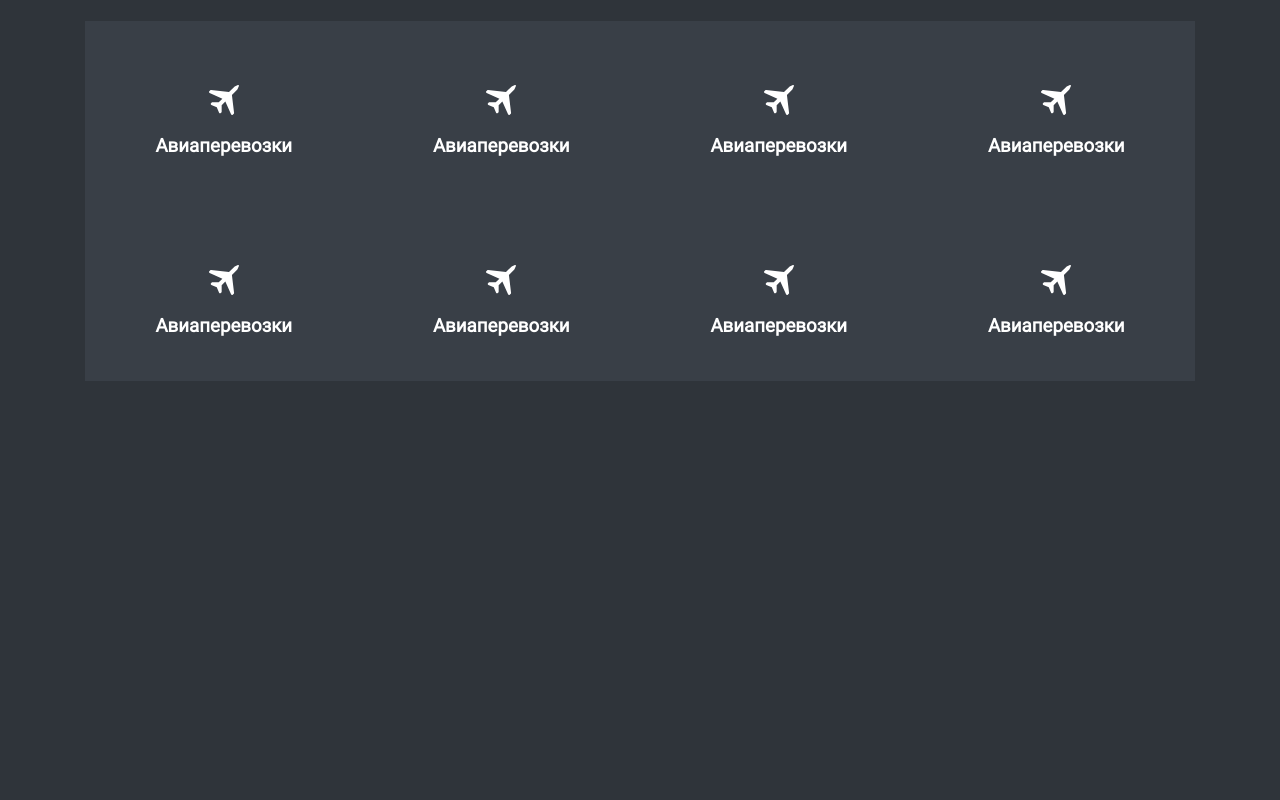
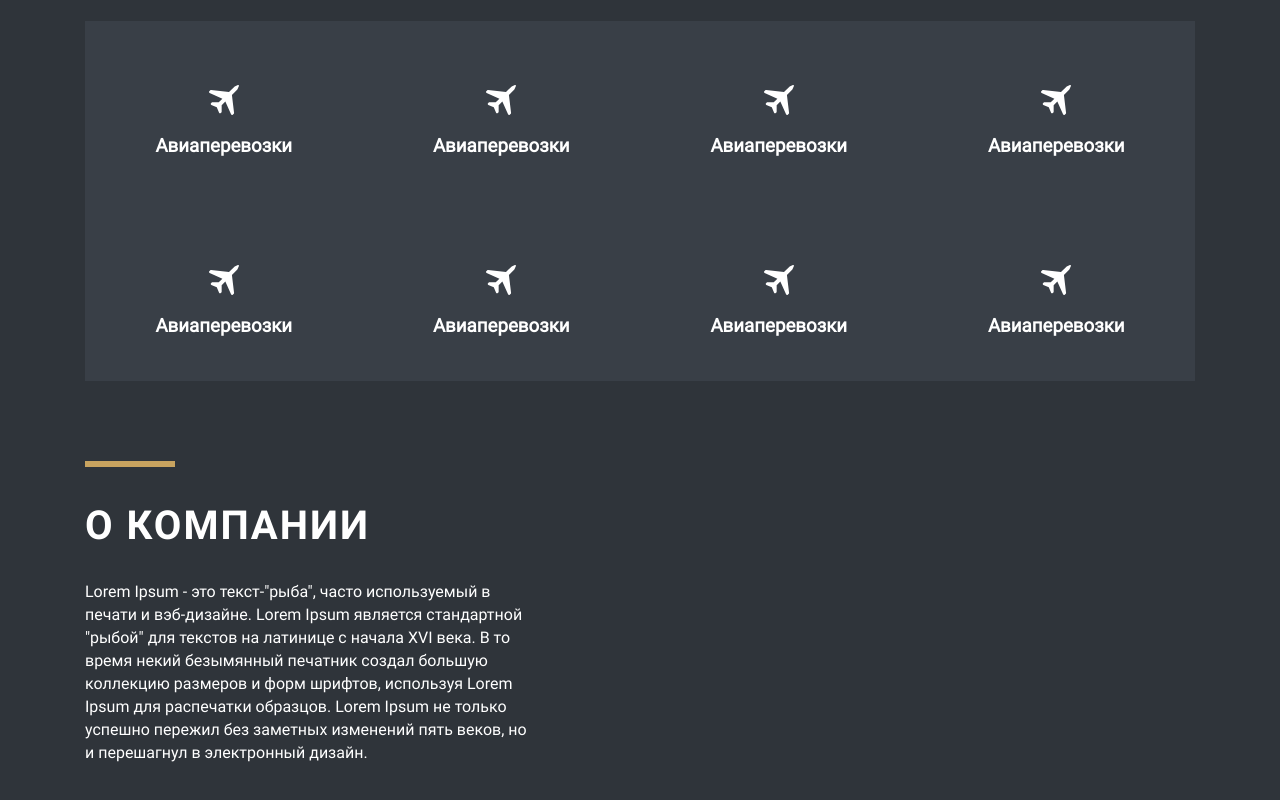
Before and after one commit to Bekjan555/Freight-transportation, a React (Create React App) app: page / in a window 1280 px wide. Shown: the part 1754-2554 px from the top of the page. Before the commit the page ends 2135 px from the top, so only its background shows below. Built offline with nearby package versions, Linux system fonts and the light colour scheme.

Commit message:
inside the "about" section created and styled the title and description

```diff
--- a/src/components/about/_styles.scss
+++ b/src/components/about/_styles.scss
@@ -1 +1,14 @@
 @import "../global";
+
+.about {
+    margin-top: 120px;
+    &__description {
+        font-size: 16px;
+        line-height: 23px;
+        max-width: 445px;
+        margin-top: 30px;
+    }
+    &__item {
+        height: 160px;
+    }
+}
--- a/src/components/about/index.jsx
+++ b/src/components/about/index.jsx
@@ -1,14 +1,36 @@
-import React from 'react';
+import React from "react";
 import "./_styles.scss";
 
 const About = () => {
-    return (
-        <section className="about">
-            <div className="container">
+  return (
+    <section className="about">
+      <div className="container">
+        <div className="about__content">
+          <div className="row">
+            <div className="col-6">
+              <h2 className="title">О компании</h2>
+              <p className="about__description">
+                Lorem Ipsum - это текст-"рыба", часто используемый в печати и
+                вэб-дизайне. Lorem Ipsum является стандартной "рыбой" для
+                текстов на латинице с начала XVI века. В то время некий
+                безымянный печатник создал большую коллекцию размеров и форм
+                шрифтов, используя Lorem Ipsum для распечатки образцов. Lorem
+                Ipsum не только успешно пережил без заметных изменений пять
+                веков, но и перешагнул в электронный дизайн.
+              </p>
+            </div>
+            <div className="col-6">
+                <div className="about__item col-3"></div>
+                <div className="about__item col-3"></div>
+                <div className="about__item col-3"></div>
+                <div className="about__item col-3"></div>
+                <div className="about__item col-3"></div>
+            </div>
+          </div>
+        </div>
+      </div>
+    </section>
+  );
+};
 
-            </div>
-        </section>
-    )
-}
-
-export default About
+export default About;
```
